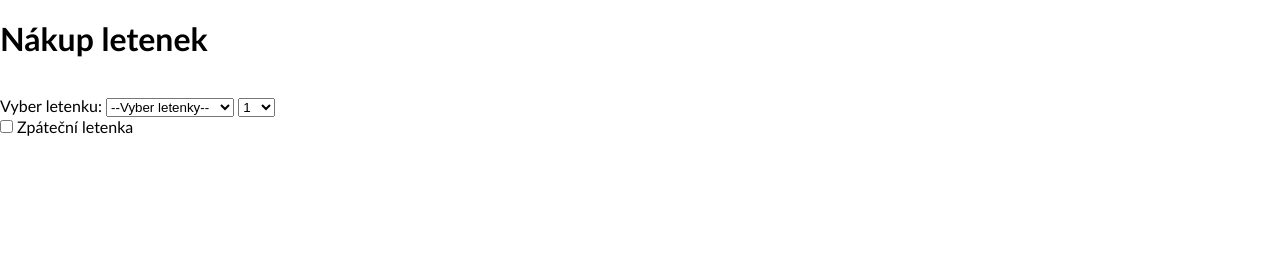
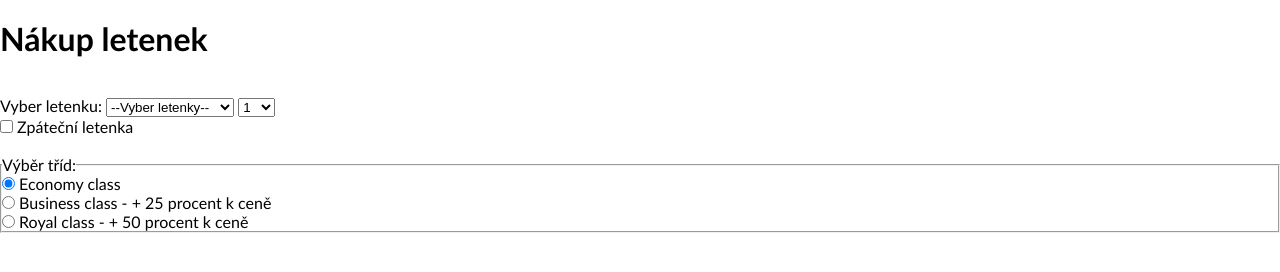
Before and after one commit to MajklKra/Javasript---cviceni, a plain HTML site: page index.html in a window 1280 px wide. Drawn offline with Linux system fonts and the light colour scheme.

Commit message:
Commit Radio buttons - Tridy

```diff
--- a/index.html
+++ b/index.html
@@ -44,7 +44,39 @@
           <label for="zpatecni"> Zpáteční letenka </label>
         </div>
 
+        <br />
 
+        <div class="comfort">
+          <fieldset>
+            <legend>Výběr tříd:</legend>
+
+            <div>
+              <input
+                type="radio"
+                id="economy"
+                name="economy"
+                value="economy"
+                checked
+              />
+              <label for="huey">Economy class</label>
+            </div>
+
+            <div>
+              <input
+                type="radio"
+                id="business"
+                name="business"
+                value="business"
+              />
+              <label for="dewey">Business class - + 25 procent k ceně</label>
+            </div>
+
+            <div>
+              <input type="radio" id="royal" name="royal" value="royal" />
+              <label for="louie">Royal class - + 50 procent k ceně</label>
+            </div>
+          </fieldset>
+        </div>
       </form>
     </div>
 
```
Lines whose indentation alone changed are shown as unchanged.
